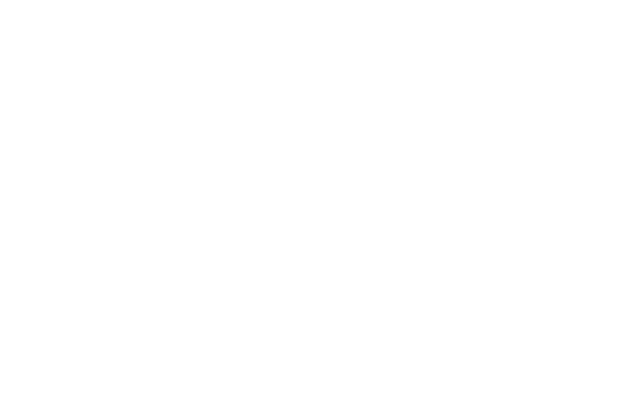
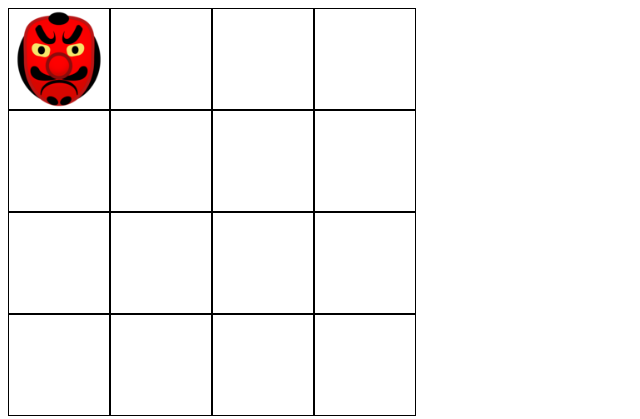
Before and after one commit to ankevich/ahj-dom, a website built with webpack: page src/index.html in a window 1280 px wide. Shown: the whole page, without its empty margins (0-640 px from the left). Built offline with nearby package versions, Linux system fonts and the light colour scheme.

Commit message:
board with goblin

```diff
--- a/src/css/style.css
+++ b/src/css/style.css
@@ -1,3 +1,23 @@
 body {
   color: #999;
 }
+.board {
+  display: flex;
+  flex-wrap: wrap;
+
+  width: 408px;
+  height: 408px;
+}
+.cell {
+  width: 100px;
+  height: 100px;
+  border-width: 1px;
+  border-color: black;
+  border-style: solid;
+}
+
+.goblin {
+  background-image: url("../../img/goblin.png");
+  background-position: center;
+  background-size: contain;
+}
--- a/src/index.html
+++ b/src/index.html
@@ -5,7 +5,27 @@
   <meta name="viewport" content="width=device-width, initial-scale=1.0">
   <meta http-equiv="X-UA-Compatible" content="ie=edge">
   <title>Document</title>
+  <script src="index.js"></script>
+  <link rel="stylesheet" href="css/style.css">
 </head>
 <body>
+  <div class="board">
+    <div class="cell goblin"></div>
+    <div class="cell"></div>
+    <div class="cell"></div>
+    <div class="cell"></div>
+    <div class="cell"></div>
+    <div class="cell"></div>
+    <div class="cell"></div>
+    <div class="cell"></div>
+    <div class="cell"></div>
+    <div class="cell"></div>
+    <div class="cell"></div>
+    <div class="cell"></div>
+    <div class="cell"></div>
+    <div class="cell"></div>
+    <div class="cell"></div>
+    <div class="cell"></div>
+  </div>
 </body>
 </html>
--- a/src/js/app.js
+++ b/src/js/app.js
@@ -0,0 +1 @@
+console.log("Hello World")
```
Also changed, not shown: img/goblin.png (added).
